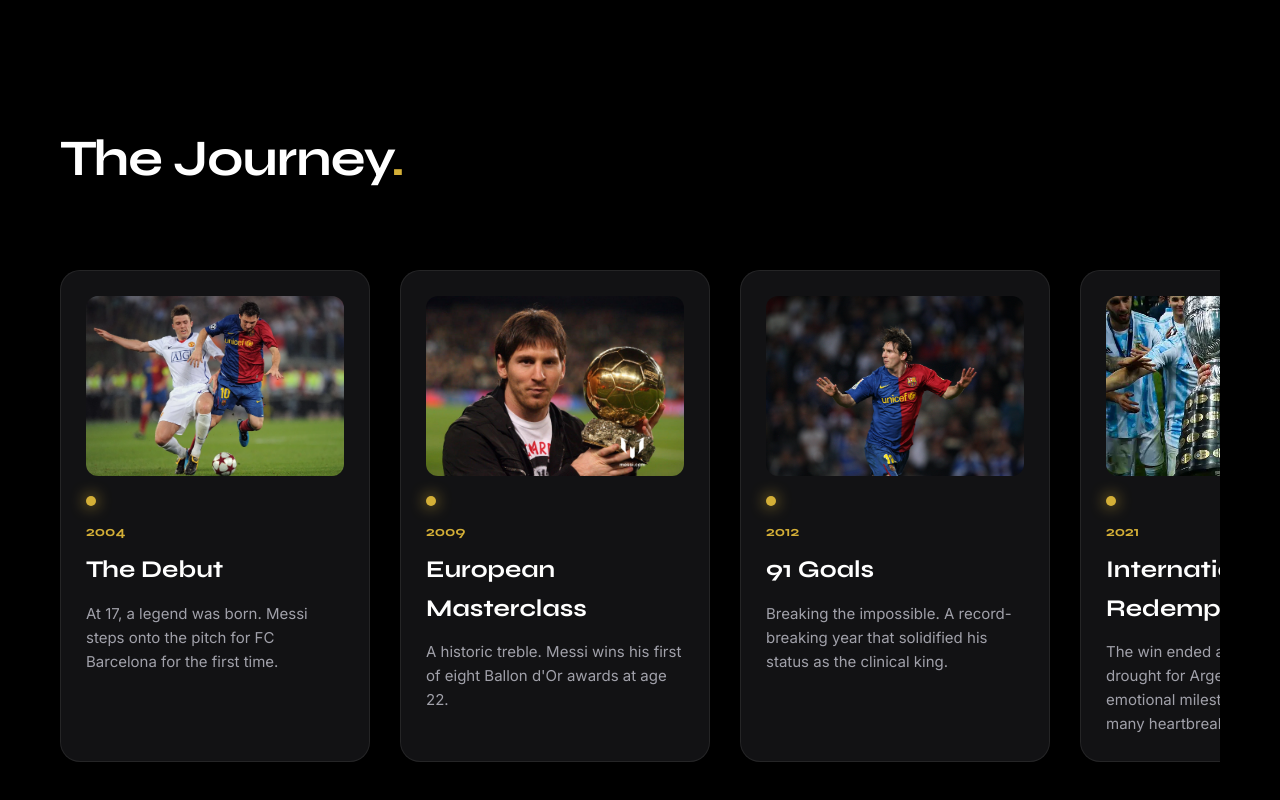
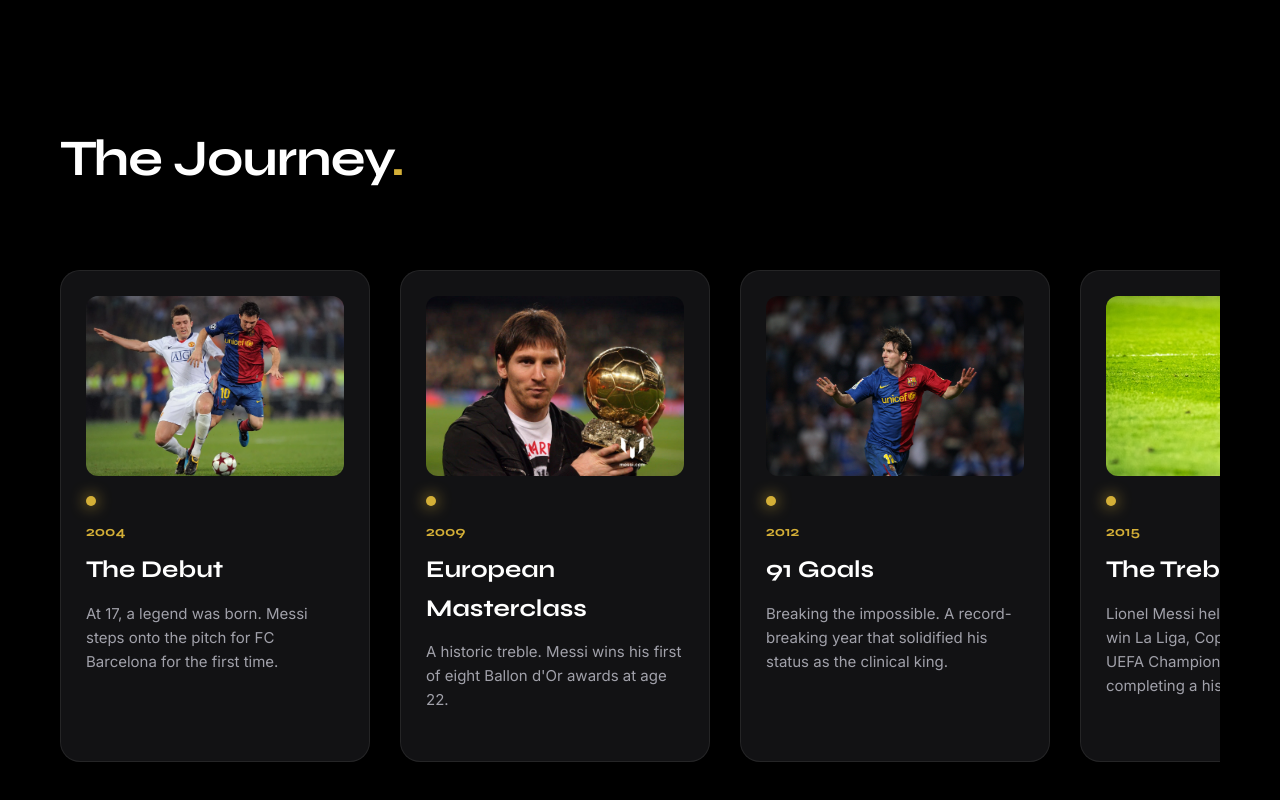
Before and after one commit to Durjoy-06/Messi-legacy, a plain HTML site: page index.html in a window 1280 px wide. Shown: the part 1662-2462 px from the top of the page. Drawn offline with Linux system fonts and the light colour scheme.

Commit message:
Added 2015 The Treble Season to the Journey timeline

```diff
--- a/index.html
+++ b/index.html
@@ -223,6 +223,17 @@
                     </div>
                     <div class="timeline-item reveal">
                         <div class="timeline-img">
+                            <img src="elements/messi_2015.jpg" alt="Messi 2015 Treble">
+                        </div>
+                        <div class="timeline-dot"></div>
+                        <div class="timeline-content">
+                            <span class="timeline-year">2015</span>
+                            <h4>The Treble Season</h4>
+                            <p>Lionel Messi helped FC Barcelona win La Liga, Copa del Rey, and the UEFA Champions League, completing a historic treble season.</p>
+                        </div>
+                    </div>
+                    <div class="timeline-item reveal">
+                        <div class="timeline-img">
                             <img src="elements/messi_2021.jpg" alt="Messi 2021 Copa America">
                         </div>
                         <div class="timeline-dot"></div>
```
Also changed, not shown: elements/messi_2015.jpg (added).
